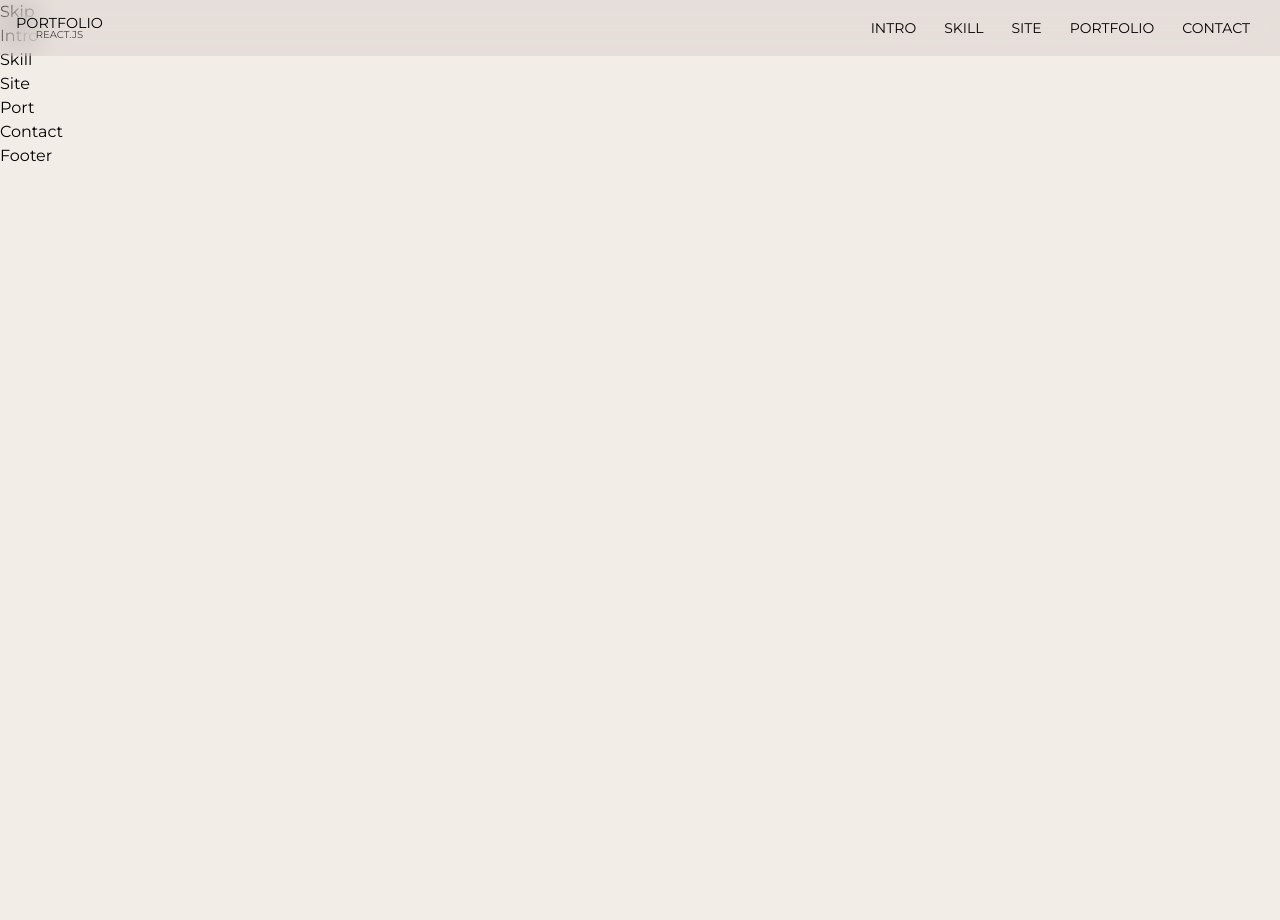
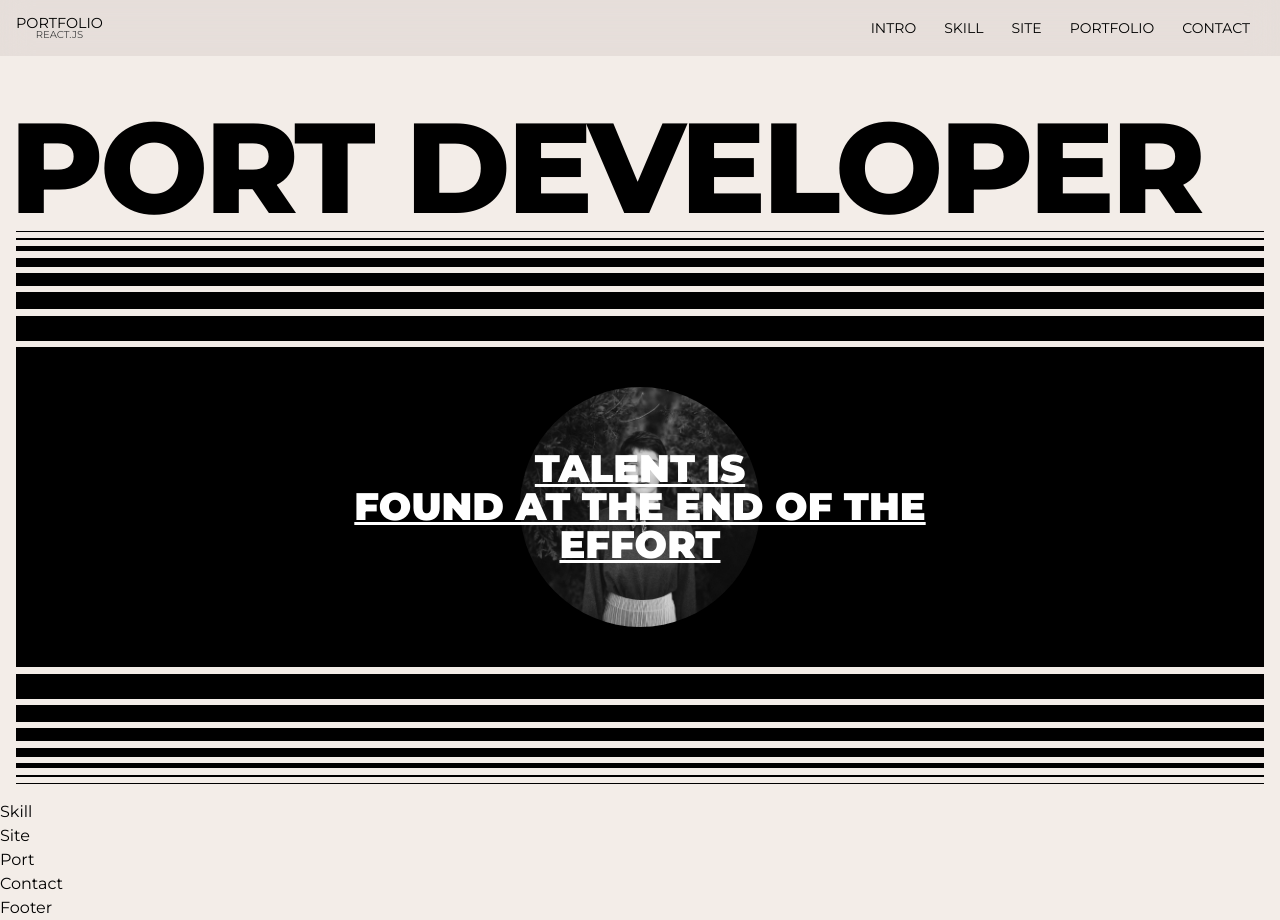
Before and after one commit to Youngveloper/react-site, a React (Create React App) app: page / in a window 1280 px wide. Before the commit the page ends 800 px from the top, so only its background shows below. Built offline with nearby package versions, Linux system fonts and the light colour scheme; a small style sheet from the web is missing; a web font is replaced by a local one.

Commit message:
인트로 완료

```diff
--- a/src/assets/scss/section/_intro.scss
+++ b/src/assets/scss/section/_intro.scss
@@ -0,0 +1,168 @@
+#intro {
+    height: 100vh;
+}
+
+.intro__inner {
+    align-items: flex-start;
+    display: flex;
+    flex-direction: column;
+    height: 100%;
+    justify-content: flex-end;
+    padding: 16px;
+    width: 100%;
+
+    @media (max-width: 800px) {
+        justify-content: center;
+    }
+
+    .intro__title {
+        font-size: 10vw;
+        font-weight: 800;
+        letter-spacing: -.3vw;
+        line-height: 1;
+        text-indent: -0.5vw;
+        text-transform: uppercase;
+        white-space: nowrap;
+
+        @media (max-width: 320px) {
+            display: none;
+        }
+    }
+
+    .intro__text {
+        display: flex;
+        width: 100%;
+        height: 40vh;
+        background-color: var(--black);
+        color: var(--white);
+        align-items: center;
+        justify-content: center;
+        flex-direction: column;
+        position: relative;
+
+        .text {
+            font-size: 3vw;
+            line-height: 1;
+            font-weight: 900;
+            text-transform: uppercase;
+            text-decoration: underline;
+            text-align: center;
+            position: relative;
+            z-index: 100;
+            transition: all 0.3s;
+            cursor: all-scroll;
+
+            @media (max-width: 800px) {
+                font-size: 24px;
+            }
+        }
+
+        .img {
+            position: absolute;
+            left: 50%;
+            top: 50%;
+            transform: translate(-50%, -50%);
+            width: 30vh;
+            height: 30vh;
+            border-radius: 50%;
+            overflow: hidden;
+            filter: grayscale(100%);
+            transition: all 0.3s;
+
+            @media (max-width: 320px) {
+                width: 25vh;
+                height: 25vh;
+            }
+        }
+
+        &:hover .text {
+            opacity: 0;
+        }
+
+        &:hover .img {
+            filter: grayscale(0);
+        }
+    }
+
+    .intro__lines {
+        width: 100%;
+
+        .line {
+            display: block;
+            width: 100%;
+            height: 1px;
+            background-color: var(--black);
+            margin-bottom: 0.5vw;
+
+            &:nth-child(1) {
+                height: 1px;
+            }
+
+            &:nth-child(2) {
+                height: 2px;
+            }
+
+            &:nth-child(3) {
+                height: 5px;
+            }
+
+            &:nth-child(4) {
+                height: 9px;
+            }
+
+            &:nth-child(5) {
+                height: 13px;
+            }
+
+            &:nth-child(6) {
+                height: 17px;
+            }
+
+            &:nth-child(7) {
+                height: 25px;
+            }
+        }
+
+        &.bottom {
+            .line {
+                margin-top: 0.5vw;
+                margin-bottom: 0;
+                // display: none;
+
+
+                @media (max-width: 800px) {
+                    display: block;
+                }
+
+
+                &:nth-child(1) {
+                    height: 25px;
+                }
+
+                &:nth-child(2) {
+                    height: 17px;
+                }
+
+                &:nth-child(3) {
+                    height: 13px;
+                }
+
+                &:nth-child(4) {
+                    height: 9px;
+                }
+
+                &:nth-child(5) {
+                    height: 5px;
+                }
+
+                &:nth-child(6) {
+                    height: 2px;
+                }
+
+                &:nth-child(7) {
+                    height: 1px;
+                }
+            }
+        }
+    }
+}
--- a/src/components/Intro.jsx
+++ b/src/components/Intro.jsx
@@ -1,9 +1,49 @@
-import React from 'react'
+import React from "react";
+import about from "../assets/img/about.jpg";
 
-function Intro() {
+const introText = {
+    title: "port developer",
+    desc: ["talent is", "found at the end of the", "effort"]
+}
+
+const Intro = () => {
     return (
-        <div>Intro</div>
+        <section id="intro">
+            <div className="intro__inner">
+                <h1 className="intro__title">
+                    {introText.title}
+                </h1>
+                <div className="intro__lines" aria-hidden="true">
+                    <span className="line"></span>
+                    <span className="line"></span>
+                    <span className="line"></span>
+                    <span className="line"></span>
+                    <span className="line"></span>
+                    <span className="line"></span>
+                    <span className="line"></span>
+                </div>
+                <div className="intro__text">
+                    <div className="text">
+                        <div>{introText.desc[0]}</div>
+                        <div>{introText.desc[1]}</div>
+                        <div>{introText.desc[2]}</div>
+                    </div>
+                    <div className="img">
+                        <img src={about} alt="어바웃미" />
+                    </div>
+                </div>
+                <div className="intro__lines bottom" aria-hidden="true">
+                    <span className="line"></span>
+                    <span className="line"></span>
+                    <span className="line"></span>
+                    <span className="line"></span>
+                    <span className="line"></span>
+                    <span className="line"></span>
+                    <span className="line"></span>
+                </div>
+            </div>
+        </section>
     )
 }
 
-export default Intro
+export default Intro;
--- a/src/components/Skip.jsx
+++ b/src/components/Skip.jsx
@@ -2,7 +2,15 @@ import React from 'react'
 
 function Skip() {
     return (
-        <div>Skip</div>
+        <div id="skip">
+            <a href="#header">헤더 영역 바로가기</a>
+            <a href="#intro">소개 영역 바로가기</a>
+            <a href="#skill">스킬 영역 바로가기</a>
+            <a href="#site">사이트 영역 바로가기</a>
+            <a href="#port">포트폴리오 영역 바로가기</a>
+            <a href="#contact">연락처 영역 바로가기</a>
+            <a href="#footer">푸터 영역 바로가기</a>
+        </div>
     )
 }
 
```
Also changed, not shown: src/views/HomeView.jsx (+10 -10 lines), src/assets/img/about.jpg (added), utils/link.js (added), utils/smooth.js (added).
